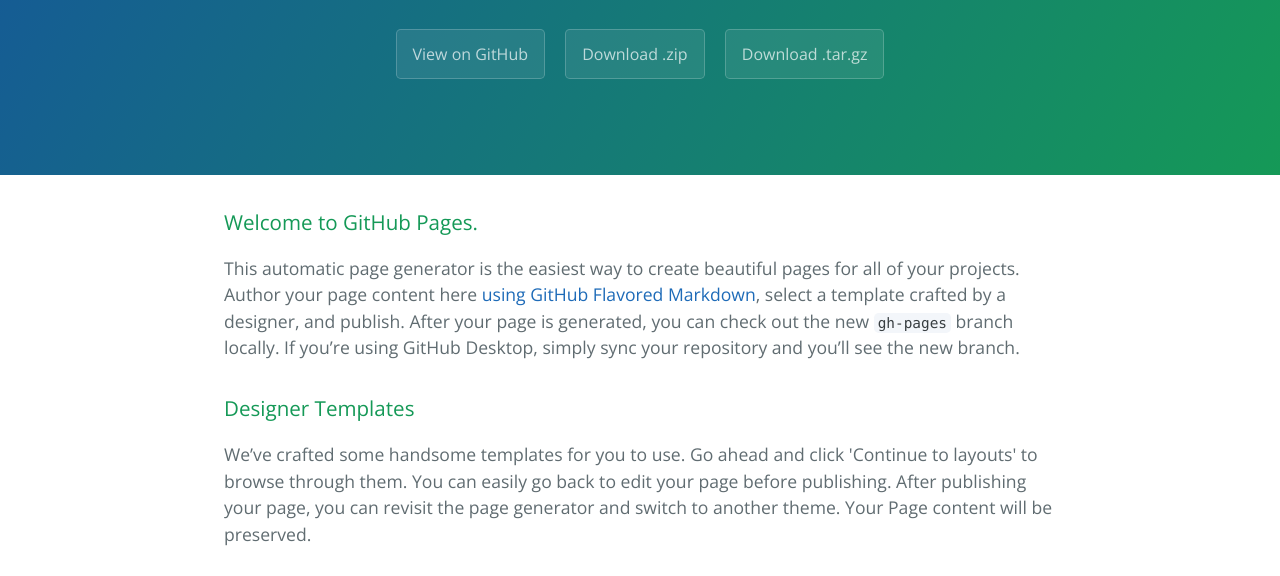
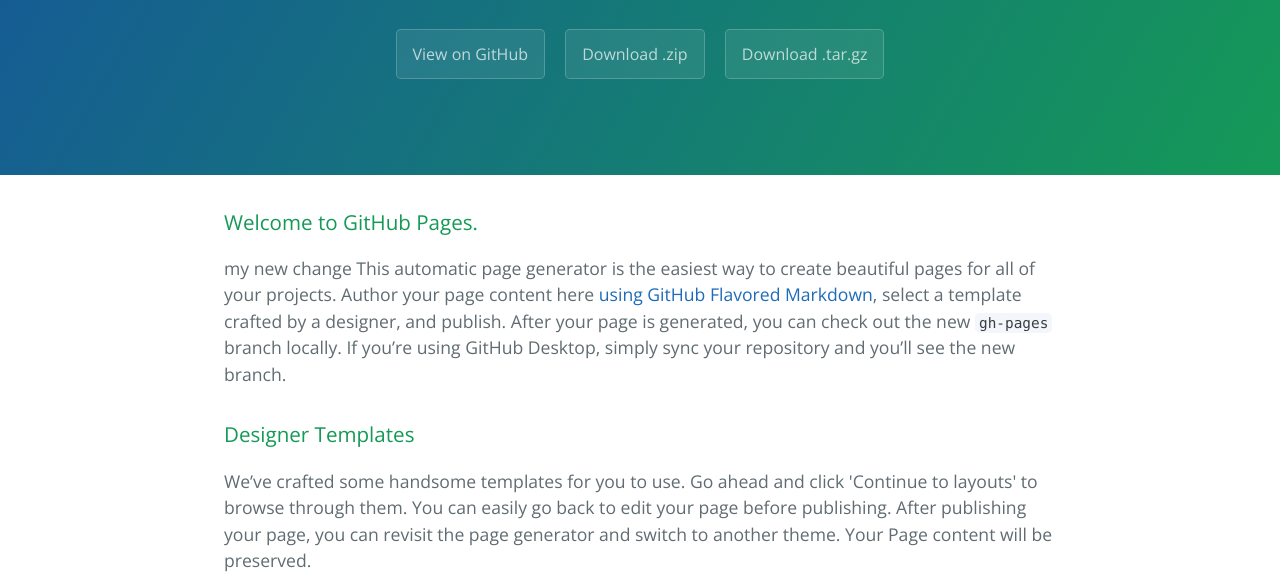
Before and after one commit to badickens/anacondaTest, a plain HTML site: page index.html in a window 1280 px wide. Shown: the part 208-784 px from the top of the page. Drawn offline with nearby package versions, Linux system fonts and the light colour scheme.

```diff
--- a/index.html
+++ b/index.html
@@ -22,7 +22,8 @@
       <h3>
 <a id="welcome-to-github-pages" class="anchor" href="#welcome-to-github-pages" aria-hidden="true"><span aria-hidden="true" class="octicon octicon-link"></span></a>Welcome to GitHub Pages.</h3>
 
-<p>This automatic page generator is the easiest way to create beautiful pages for all of your projects. Author your page content here <a href="https://guides.github.com/features/mastering-markdown/">using GitHub Flavored Markdown</a>, select a template crafted by a designer, and publish. After your page is generated, you can check out the new <code>gh-pages</code> branch locally. If you’re using GitHub Desktop, simply sync your repository and you’ll see the new branch.</p>
+<p>my new change
+This automatic page generator is the easiest way to create beautiful pages for all of your projects. Author your page content here <a href="https://guides.github.com/features/mastering-markdown/">using GitHub Flavored Markdown</a>, select a template crafted by a designer, and publish. After your page is generated, you can check out the new <code>gh-pages</code> branch locally. If you’re using GitHub Desktop, simply sync your repository and you’ll see the new branch.</p>
 
 <h3>
 <a id="designer-templates" class="anchor" href="#designer-templates" aria-hidden="true"><span aria-hidden="true" class="octicon octicon-link"></span></a>Designer Templates</h3>
```
Also changed, not shown: params.json (+1 -1 lines).
